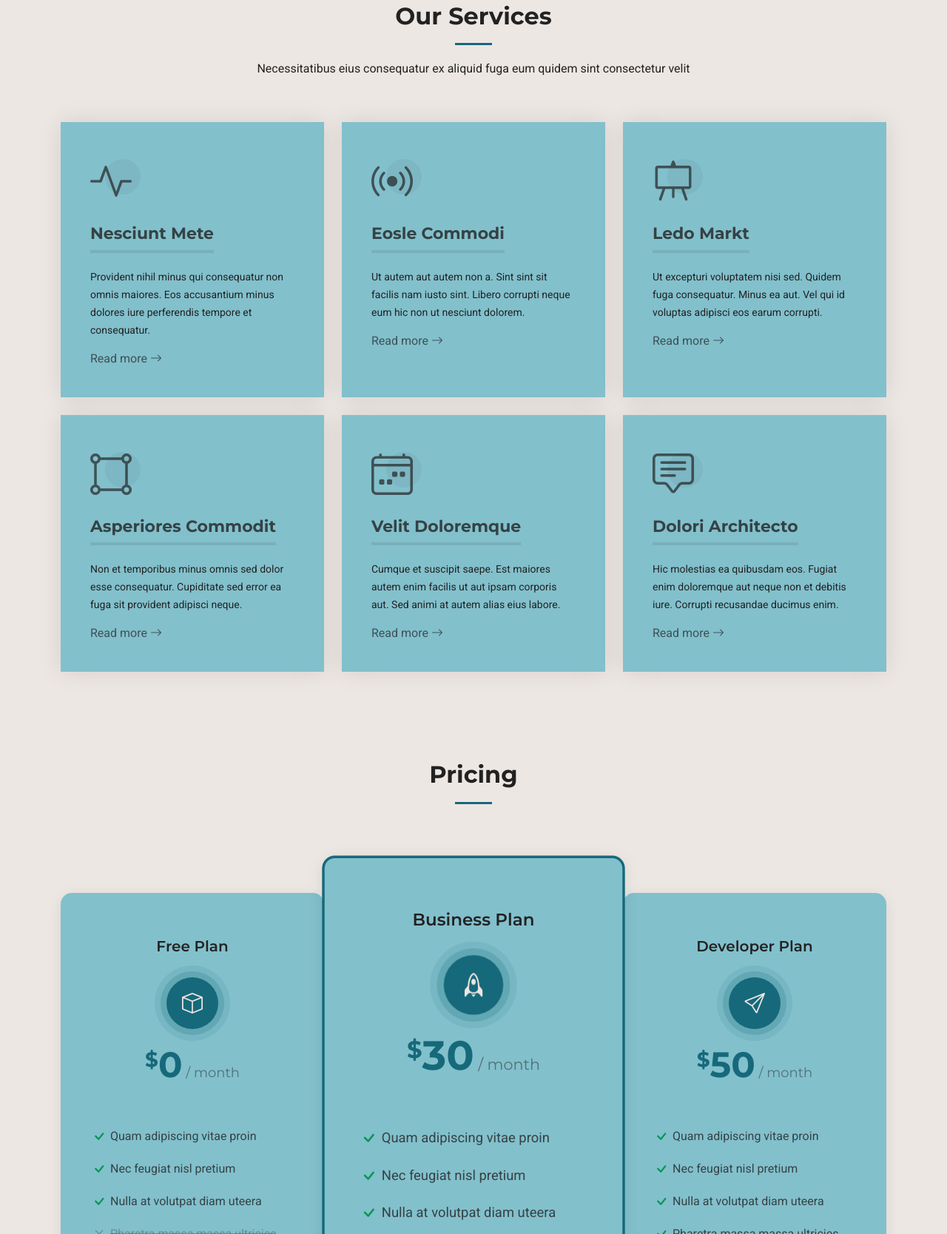
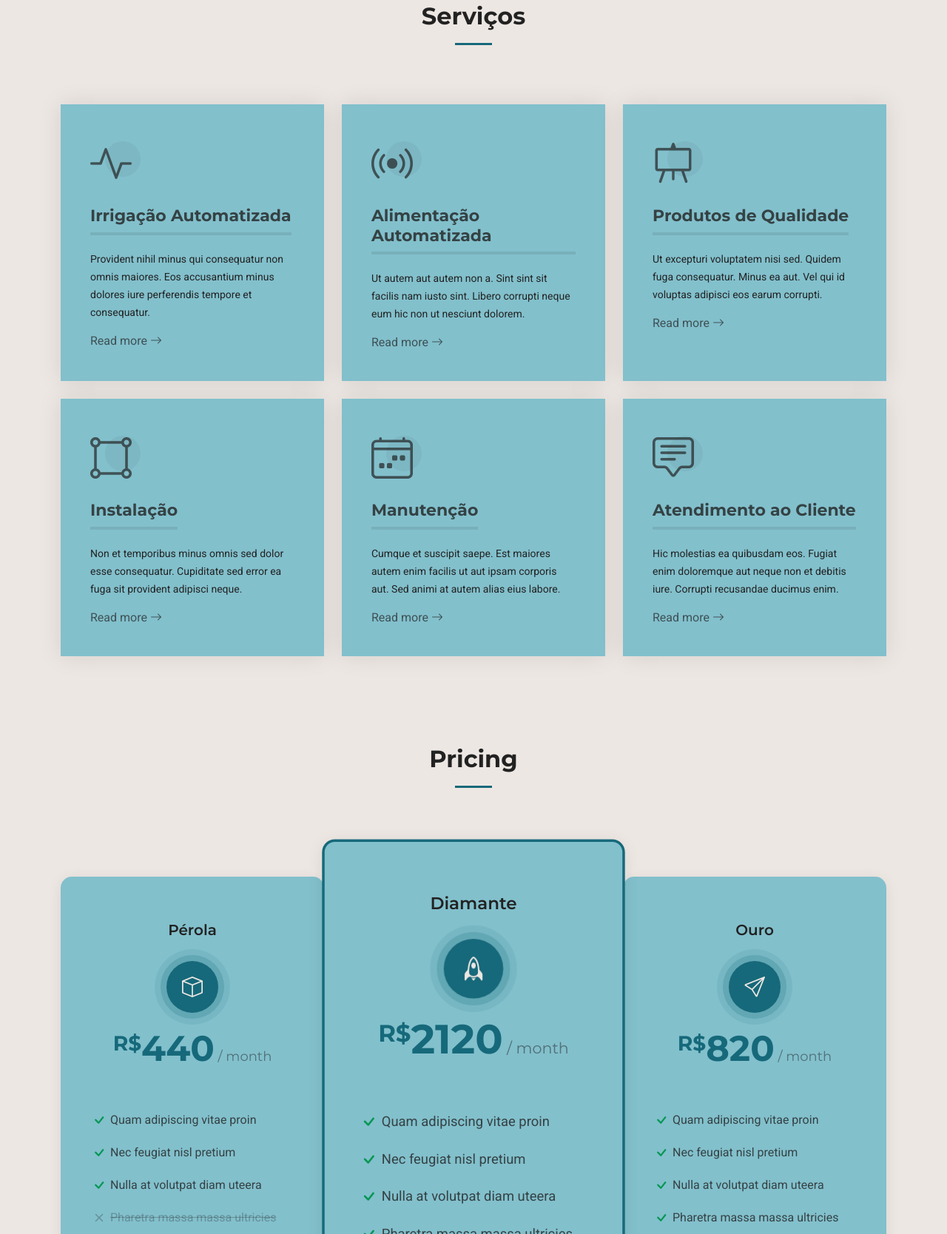
Before and after one commit to Felipebc2/RoboFish_Site, a plain HTML site: page index.html in a window 1280 px wide. Shown: the part 2730-4398 px from the top of the page at 74% size. Drawn offline with Linux system fonts and the light colour scheme.

Commit message:
Editando Preços e Serviços

```diff
--- a/index.html
+++ b/index.html
@@ -254,8 +254,7 @@
 
       <!-- Section Title -->
       <div class="container section-title" data-aos="fade-up">
-        <h2>Our Services</h2>
-        <p>Necessitatibus eius consequatur ex aliquid fuga eum quidem sint consectetur velit</p>
+        <h2>Serviços</h2>
       </div><!-- End Section Title -->
 
       <div class="container">
@@ -267,7 +266,7 @@
               <div class="icon">
                 <i class="bi bi-activity"></i>
               </div>
-              <h3>Nesciunt Mete</h3>
+              <h3>Irrigação Automatizada</h3>
               <p>Provident nihil minus qui consequatur non omnis maiores. Eos accusantium minus dolores iure perferendis tempore et consequatur.</p>
               <a href="service-details.html" class="readmore stretched-link">Read more <i class="bi bi-arrow-right"></i></a>
             </div>
@@ -278,7 +277,7 @@
               <div class="icon">
                 <i class="bi bi-broadcast"></i>
               </div>
-              <h3>Eosle Commodi</h3>
+              <h3>Alimentação Automatizada</h3>
               <p>Ut autem aut autem non a. Sint sint sit facilis nam iusto sint. Libero corrupti neque eum hic non ut nesciunt dolorem.</p>
               <a href="service-details.html" class="readmore stretched-link">Read more <i class="bi bi-arrow-right"></i></a>
             </div>
@@ -289,7 +288,7 @@
               <div class="icon">
                 <i class="bi bi-easel"></i>
               </div>
-              <h3>Ledo Markt</h3>
+              <h3>Produtos de Qualidade</h3>
               <p>Ut excepturi voluptatem nisi sed. Quidem fuga consequatur. Minus ea aut. Vel qui id voluptas adipisci eos earum corrupti.</p>
               <a href="service-details.html" class="readmore stretched-link">Read more <i class="bi bi-arrow-right"></i></a>
             </div>
@@ -300,7 +299,7 @@
               <div class="icon">
                 <i class="bi bi-bounding-box-circles"></i>
               </div>
-              <h3>Asperiores Commodit</h3>
+              <h3>Instalação</h3>
               <p>Non et temporibus minus omnis sed dolor esse consequatur. Cupiditate sed error ea fuga sit provident adipisci neque.</p>
               <a href="service-details.html" class="readmore stretched-link">Read more <i class="bi bi-arrow-right"></i></a>
             </div>
@@ -311,7 +310,7 @@
               <div class="icon">
                 <i class="bi bi-calendar4-week"></i>
               </div>
-              <h3>Velit Doloremque</h3>
+              <h3>Manutenção</h3>
               <p>Cumque et suscipit saepe. Est maiores autem enim facilis ut aut ipsam corporis aut. Sed animi at autem alias eius labore.</p>
               <a href="service-details.html" class="readmore stretched-link">Read more <i class="bi bi-arrow-right"></i></a>
             </div>
@@ -322,7 +321,7 @@
               <div class="icon">
                 <i class="bi bi-chat-square-text"></i>
               </div>
-              <h3>Dolori Architecto</h3>
+              <h3>Atendimento ao Cliente</h3>
               <p>Hic molestias ea quibusdam eos. Fugiat enim doloremque aut neque non et debitis iure. Corrupti recusandae ducimus enim.</p>
               <a href="service-details.html" class="readmore stretched-link">Read more <i class="bi bi-arrow-right"></i></a>
             </div>
@@ -348,11 +347,11 @@
 
           <div class="col-lg-4">
             <div class="pricing-item">
-              <h3>Free Plan</h3>
+              <h3>Pérola</h3>
               <div class="icon">
                 <i class="bi bi-box"></i>
               </div>
-              <h4><sup>$</sup>0<span> / month</span></h4>
+              <h4><sup>R$</sup>440<span> / month</span></h4>
               <ul>
                 <li><i class="bi bi-check"></i> <span>Quam adipiscing vitae proin</span></li>
                 <li><i class="bi bi-check"></i> <span>Nec feugiat nisl pretium</span></li>
@@ -366,12 +365,12 @@
 
           <div class="col-lg-4">
             <div class="pricing-item featured">
-              <h3>Business Plan</h3>
+              <h3>Diamante</h3>
               <div class="icon">
                 <i class="bi bi-rocket"></i>
               </div>
 
-              <h4><sup>$</sup>30<span> / month</span></h4>
+              <h4><sup>R$</sup>2120<span> / month</span></h4>
               <ul>
                 <li><i class="bi bi-check"></i> <span>Quam adipiscing vitae proin</span></li>
                 <li><i class="bi bi-check"></i> <span>Nec feugiat nisl pretium</span></li>
@@ -385,11 +384,11 @@
 
           <div class="col-lg-4">
             <div class="pricing-item">
-              <h3>Developer Plan</h3>
+              <h3>Ouro</h3>
               <div class="icon">
                 <i class="bi bi-send"></i>
               </div>
-              <h4><sup>$</sup>50<span> / month</span></h4>
+              <h4><sup>R$</sup>820<span> / month</span></h4>
               <ul>
                 <li><i class="bi bi-check"></i> <span>Quam adipiscing vitae proin</span></li>
                 <li><i class="bi bi-check"></i> <span>Nec feugiat nisl pretium</span></li>
```
